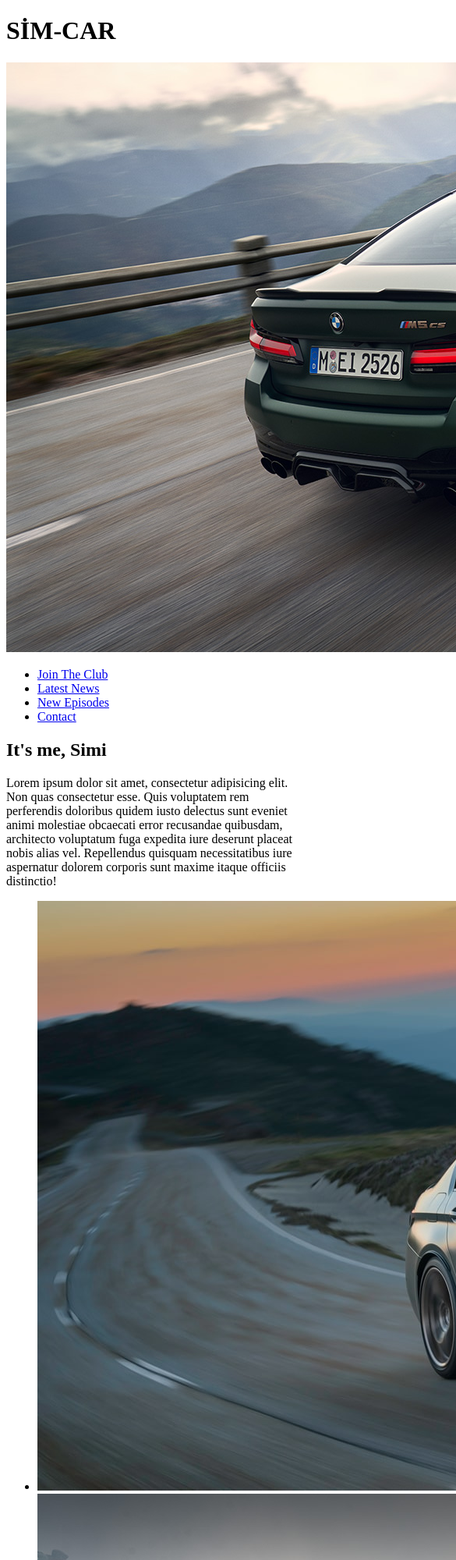
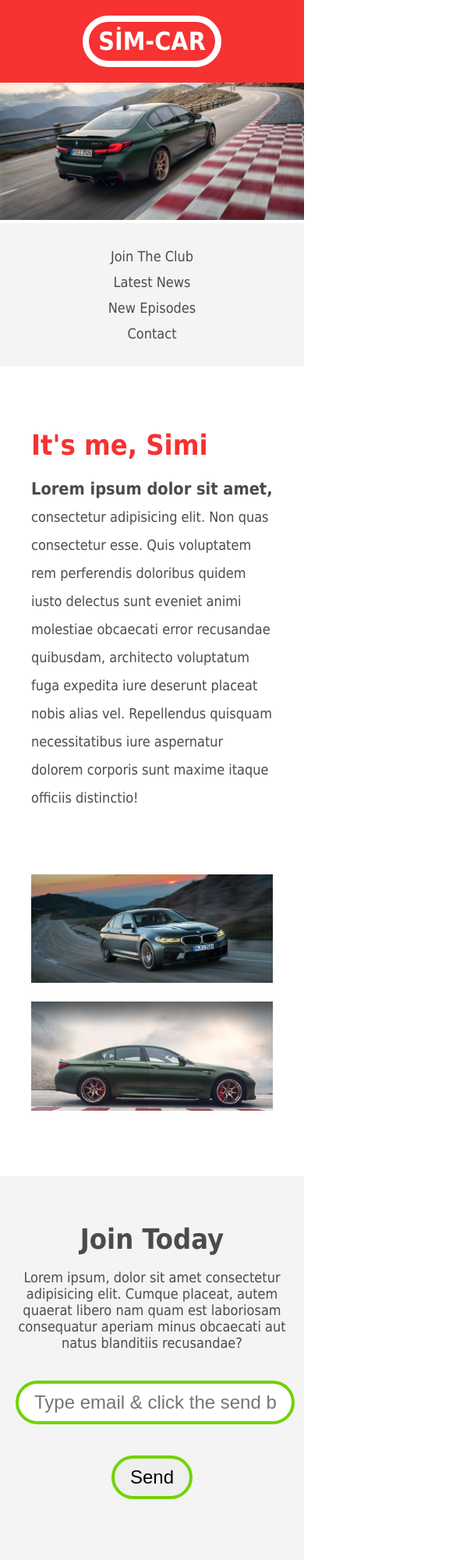
Before and after one commit to enessimsek-4318/SIM-CAR, a plain HTML site: page index.html in a window 390 px wide. Shown: the top 2000 px of the page at 78% size, 585 px wide, since content can reach past the window. Drawn offline with Linux system fonts and the light colour scheme.

```diff
--- a/index.html
+++ b/index.html
@@ -5,6 +5,7 @@
     <meta http-equiv="X-UA-Compatible" content="IE=edge">
     <meta name="viewport" content="width=device-width, initial-scale=1.0">
     <link rel="stylesheet" href="style.css">
+    <link rel="shortcut icon" href="./img/Goat.jpg" type="image/x-icon">
     <title>SİM-CAR</title>
 </head>
 <body>
@@ -38,7 +39,7 @@
         <p>Lorem ipsum, dolor sit amet consectetur adipisicing elit. Cumque placeat, autem quaerat libero nam quam est laboriosam consequatur aperiam minus obcaecati aut natus blanditiis recusandae?</p>
         <form action="#" method="get">
             <input type="email"name="email"id="email" placeholder="Type email & click the send button">
-            <input type="sumbit" value="Send" id="sendbutton">
+            <input type="submit" value="Send" id="sendbutton">
         </form>
     </section>
     <footer>
--- a/style.css
+++ b/style.css
@@ -0,0 +1,231 @@
+body,
+ul,
+li,
+h1,
+h2,
+a {
+    margin: 0;
+    padding: 0;
+    font-family: tahoma;
+}
+
+p {
+    font-size: 18px;
+}
+
+header {
+    background-color: #F63232;
+    padding: 20px 0;
+    text-align: center;
+    position: fixed;
+    width: 100%;
+    top: 0;
+    left: 0;
+    z-index: 1;
+}
+
+header h1 {
+    color: white;
+    border: 8px solid white;
+    display: inline-block;
+    padding: 6px 12px;
+    border-radius: 36px;
+}
+
+.banner {
+    position: relative;
+}
+
+.banner img {
+    width: 100%;
+}
+
+nav {
+    background: #F4F4F4;
+    padding: 20px;
+    position: sticky;
+    top: 106px;
+    z-index: 1;
+}
+
+nav ul {
+    white-space: nowrap;
+    max-width: 1200px;
+    margin: 0 auto;
+    text-align: center;
+}
+
+nav li {
+    width: 25%;
+    display: inline-block;
+    font-size: 24px;
+}
+
+nav li a {
+    text-decoration: none;
+    color: #4B4B4B;
+}
+
+nav li a:hover {
+    text-decoration: underline;
+}
+
+nav li a.join {
+    color: #F63232;
+}
+
+main {
+    max-width: 100%;
+    width: 1200px;
+    margin: 80px auto;
+    padding: 0 40px;
+    box-sizing: border-box;
+}
+
+article h2 {
+    color: #F63232;
+    font-size: 48px;
+}
+
+article p {
+    line-height: 2em;
+    color: #4B4B4B;
+}
+
+article p::first-line {
+    font-weight: bold;
+    font-size: 1.2em;
+}
+
+.images {
+    text-align: center;
+    margin: 80px 0;
+    white-space: nowrap;
+}
+
+.images li {
+    display: inline-block;
+    list-style-type: none;
+    width: 40%;
+    margin: 20px 5%;
+    position: relative;
+}
+
+.images li:hover {
+    top: -4px;
+}
+
+.images li img {
+    /* max-width: 100%; */
+    width: 100%;
+}
+
+section.join {
+    background: #F4F4F4;
+    text-align: center;
+    padding: 60px 20px;
+    color: #4B4B4B;
+}
+
+section.join h2 {
+    font-size: 36px;
+}
+
+form input {
+    margin: 20px 0;
+    padding: 10px 20px;
+    font-size: 24px;
+    border-radius: 28px;
+    border: 4px solid white;
+}
+
+form input:focus {
+    border: 4px dashed #4B4B4B;
+    outline: none;
+}
+
+form input:valid {
+    border: 4px solid #71d300;
+}
+
+footer {
+    background: #F63232;
+    color: white;
+    padding: 10px;
+    text-align: center;
+}
+
+/* responsive styles */
+@media screen and (max-width: 1400px) {
+    .banner .welcome {
+        font-size: 40px;
+    }
+}
+
+@media screen and (max-width: 960px) {
+    .banner .welcome {
+        font-size: 28px;
+    }
+
+    nav li {
+        font-size: 18px;
+    }
+}
+
+@media screen and (max-width: 700px) {
+    .banner .welcome {
+        font-size: 20px;
+        position: relative;
+        text-align: center;
+    }
+
+    .banner .welcome br {
+        display: none;
+    }
+
+    .banner .welcome span {
+        font-size: 1em;
+    }
+
+    nav li {
+        font-size: 18px;
+    }
+
+    .images li {
+        width: 100%;
+        display: block;
+        margin: 20px auto;
+    }
+}
+
+@media screen and (max-width: 560px) {
+    .banner .welcome {
+        font-size: 20px;
+        position: relative;
+        text-align: center;
+    }
+
+    .banner .welcome br {
+        display: none;
+    }
+
+    .banner .welcome span {
+        font-size: 1em;
+    }
+
+    nav li {
+        display: block;
+        width: 100%;
+        margin: 12px 0;
+    }
+
+    article h2 {
+        font-size: 36px;
+    }
+
+    header,
+    nav {
+        position: relative;
+        top: 0;
+    }
+}
```
Also changed, not shown: img/Goat.jpg (added).
